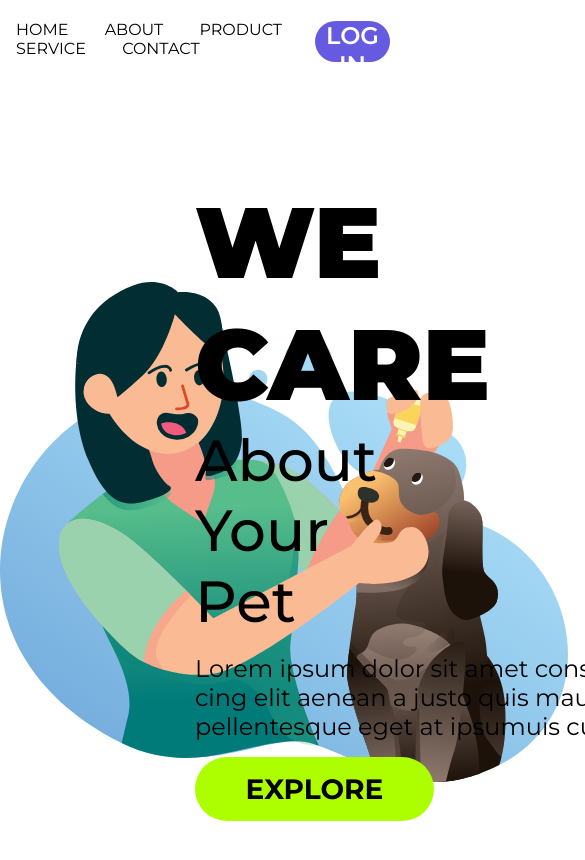
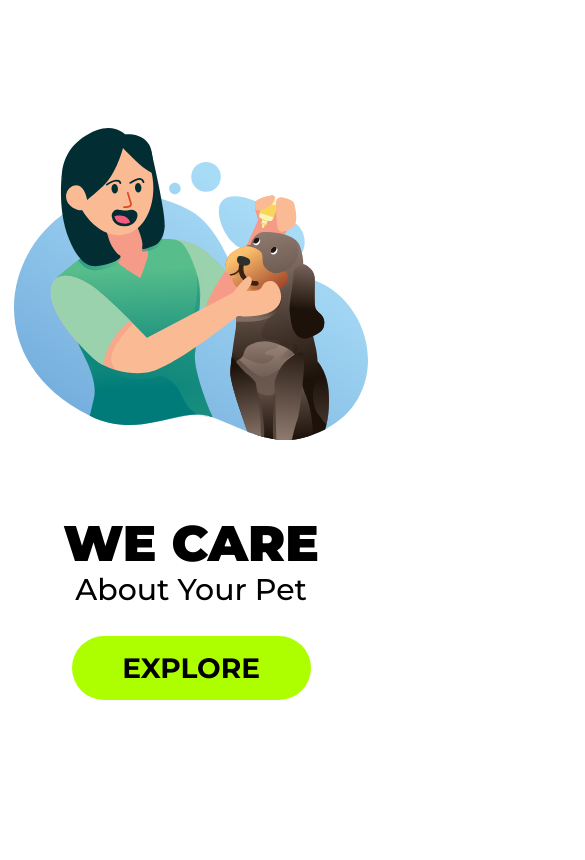
Before and after one commit to Alexsarantes2023/wecareaboutyourpetproject, a plain HTML site: page index.html in a window 390 px wide. Shown: the top 860 px of the page, 585 px wide, since content can reach past the window. Drawn offline with Linux system fonts and the light colour scheme.

Commit message:
commit02

```diff
--- a/style.css
+++ b/style.css
@@ -109,3 +109,61 @@ p {
     background: rgba(173, 255, 0, 1);
     margin: auto auto;
 }
+
+@media (max-width:600px) {
+
+    nav,
+    .button1 {
+        display: none;
+    }
+
+    .wrapper {
+        width: 100vw;
+        height: 100vh;
+        margin-top: 3rem;
+        display: flex;
+        flex-direction: column;
+    }
+
+    .container-left {
+        width: 98%;
+        display: flex;
+        align-items: center;
+
+    }
+
+    .container-right {
+        width: 98%;
+        display: inline-block;
+        text-align: center;
+
+    }
+
+    .banner-foto {
+        width: 354px;
+        margin: 4rem auto;
+    }
+
+    h1 {
+        width: 263px;
+        font-size: 50px;
+        font-weight: 900;
+        line-height: 31.9px;
+        text-align: center;
+        margin: 1.5rem auto auto auto;
+    }
+
+    h2 {
+        width: 232px;
+        font-size: 30px;
+        font-weight: 500;
+        line-height: 60.7px;
+        text-align: center;
+        text-decoration-skip-ink: none;
+        margin: auto auto 1rem auto;
+    }
+
+    p {
+        display: none;
+    }
+}
```
